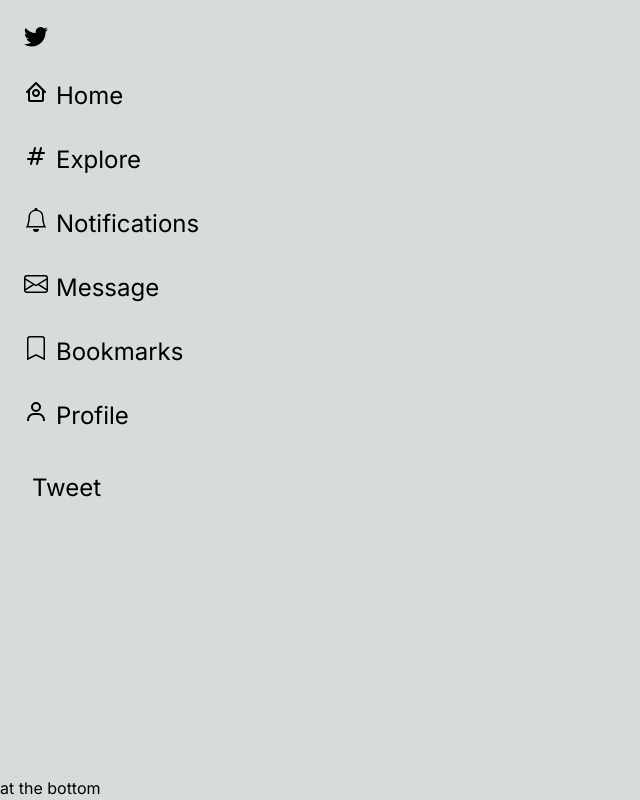
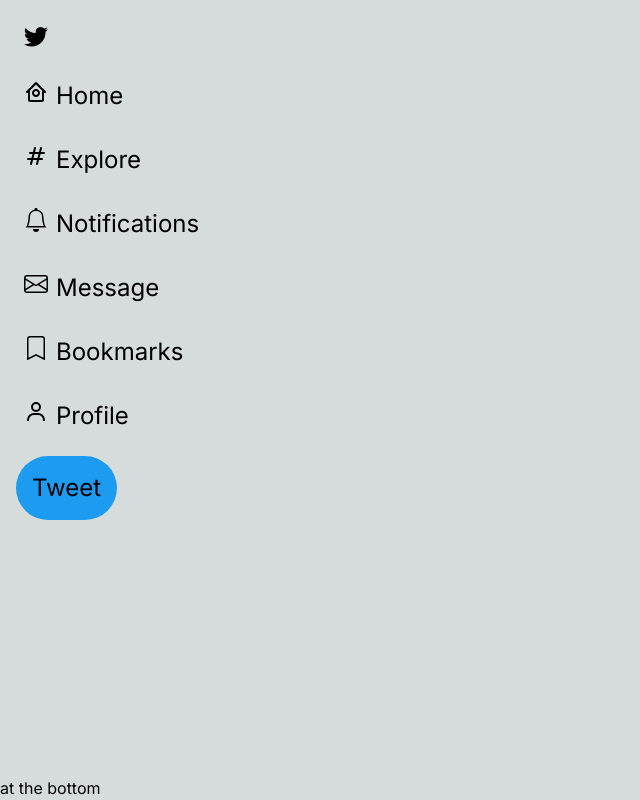
Before and after one commit to prateekvarma/twitter-clone-nextjs-supabase, a Next.js app: page / in a window 1280 px wide. Shown: the whole page, without its empty margins (0-640 px from the left). Built offline with nearby package versions, Linux system fonts and the light colour scheme.

Commit message:
Primary color config to tainwindcss

```diff
--- a/tailwind.config.js
+++ b/tailwind.config.js
@@ -12,7 +12,10 @@
         'gradient-conic':
           'conic-gradient(from 180deg at 50% 50%, var(--tw-gradient-stops))',
       },
+      colors: {
+        primary: 'rgb(29, 155, 240)',
+      },
     },
   },
   plugins: [],
-}
+};
```
